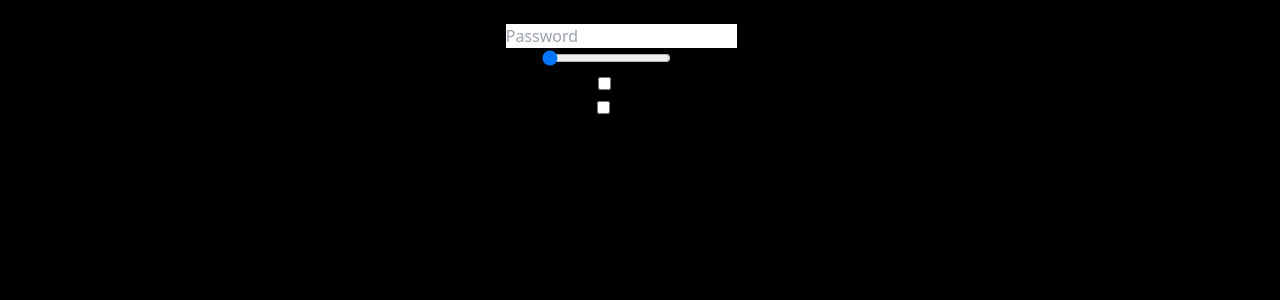
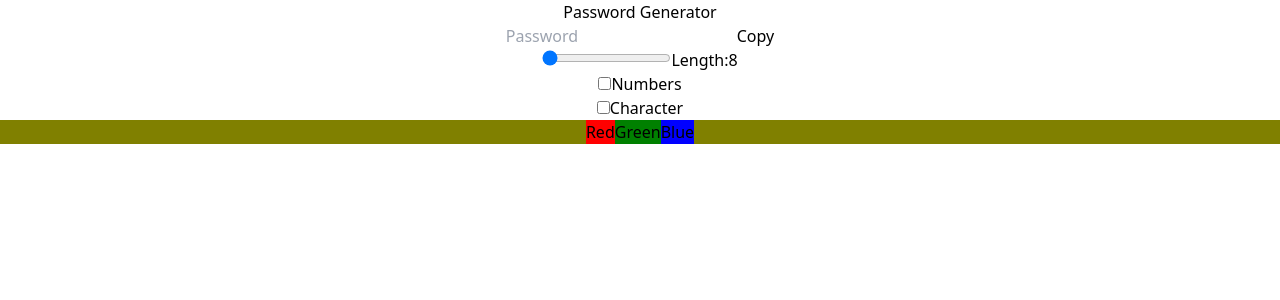
Before and after one commit to manishjadhav06/Base_React-AiO, a React (Vite) app: page / in a window 1280 px wide. Shown: the top 300 px of the page. Built offline with nearby package versions, Linux system fonts and the light colour scheme.

Commit message:
pushing first

```diff
--- a/index.html
+++ b/index.html
@@ -7,7 +7,7 @@
     <link rel="stylesheet" href="/src/App.css">
     <title>Basic React-Hooks</title>
   </head>
-  <body style="background-color: #000;">
+  <body>
     <div id="root"></div>
     <script type="module" src="/src/main.jsx"></script>
   </body>
--- a/src/App.jsx
+++ b/src/App.jsx
@@ -5,6 +5,7 @@
   const [num, setNum] = useState(false)
   const [char, setChar] = useState(false)
   const [passw, setPassw] = useState("")
+  const [color, setColor] = useState("olive")
 
   const passwordGenerator = useCallback(() => {
     let pass = ""
@@ -41,6 +42,29 @@
           </div>
         </div>
       </div>
+       {/*----------- Background Changer--------------- */}
+
+       <div className="w-full h-screen duration-200" style={{backgroundColor: color}}>
+      <div className="fixed flex flex-wrap justify-center bottom-12 inset-x-0 px-2">
+        <div className="flex flex-wrap justify-center gap-3 shadow-lg bg-white px-3 py-2 rounded-3xl">
+          <button
+          onClick={() => setColor("red")}
+          className="outline-none px-4 py-1 rounded-full text-white shadow-lg"
+          style={{backgroundColor: "red"}}
+          >Red</button>
+          <button
+          onClick={() => setColor("green")}
+          className="outline-none px-4 py-1 rounded-full text-white shadow-lg"
+          style={{backgroundColor: "green"}}
+          >Green</button>
+          <button
+          onClick={() => setColor("blue")}
+          className="outline-none px-4 py-1 rounded-full text-white shadow-lg"
+          style={{backgroundColor: "blue"}}
+          >Blue</button>
+        </div>
+      </div>
+      </div>
     </>
   )
 }
```
